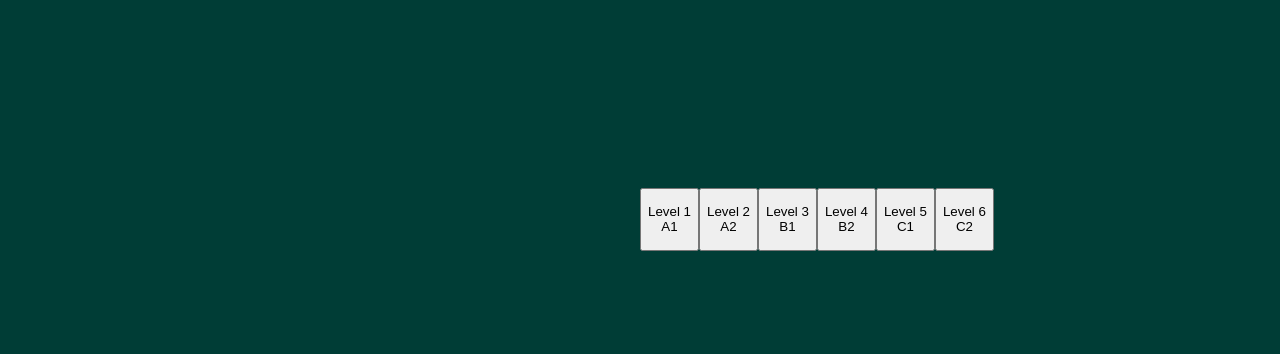
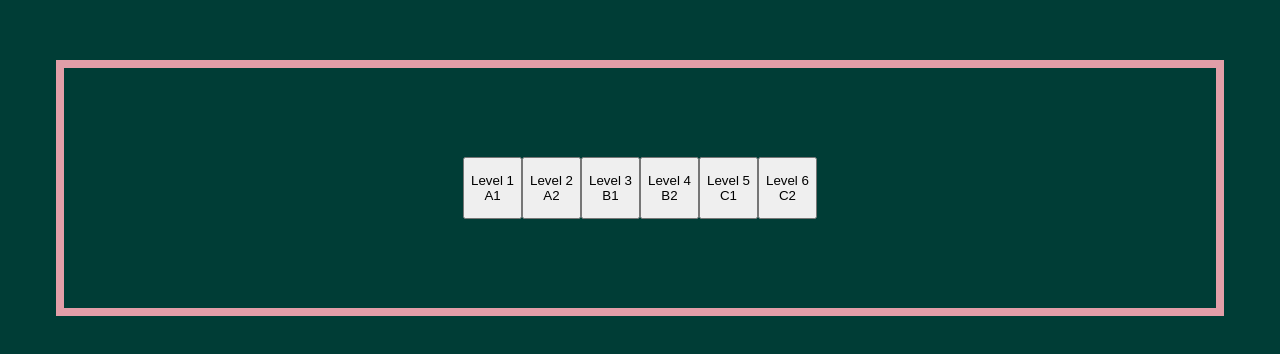
Before and after one commit to kaktuseducation/Korean, a plain HTML site: page list.html in a window 1280 px wide. Shown: the part 212-566 px from the top of the page. Drawn offline with Linux system fonts and the light colour scheme.

Commit message:
Update list.html

```diff
--- a/list.html
+++ b/list.html
@@ -9,12 +9,14 @@
     </head>
 
     <body>
+        <div class = "rectangle">
             <button class = "btn1" onclick = "golvl()"> <p> Level 1 <br> A1 </p> </button>
             <button class = "btn2" onclick = "golvl()"> <p> Level 2 <br> A2 </p> </button>
             <button class = "btn3" onclick = "golvl()"> <p> Level 3 <br> B1 </p> </button>
             <button class = "btn4" onclick = "golvl()"> <p> Level 4 <br> B2 </p> </button>
             <button class = "btn5" onclick = "golvl()"> <p> Level 5 <br> C1 </p> </button>
             <button class = "btn6" onclick = "golvl()"> <p> Level 6 <br> C2 </p> </button>
+        </div>
     </body>
 
     <script>
```
Lines whose indentation alone changed are shown as unchanged.
